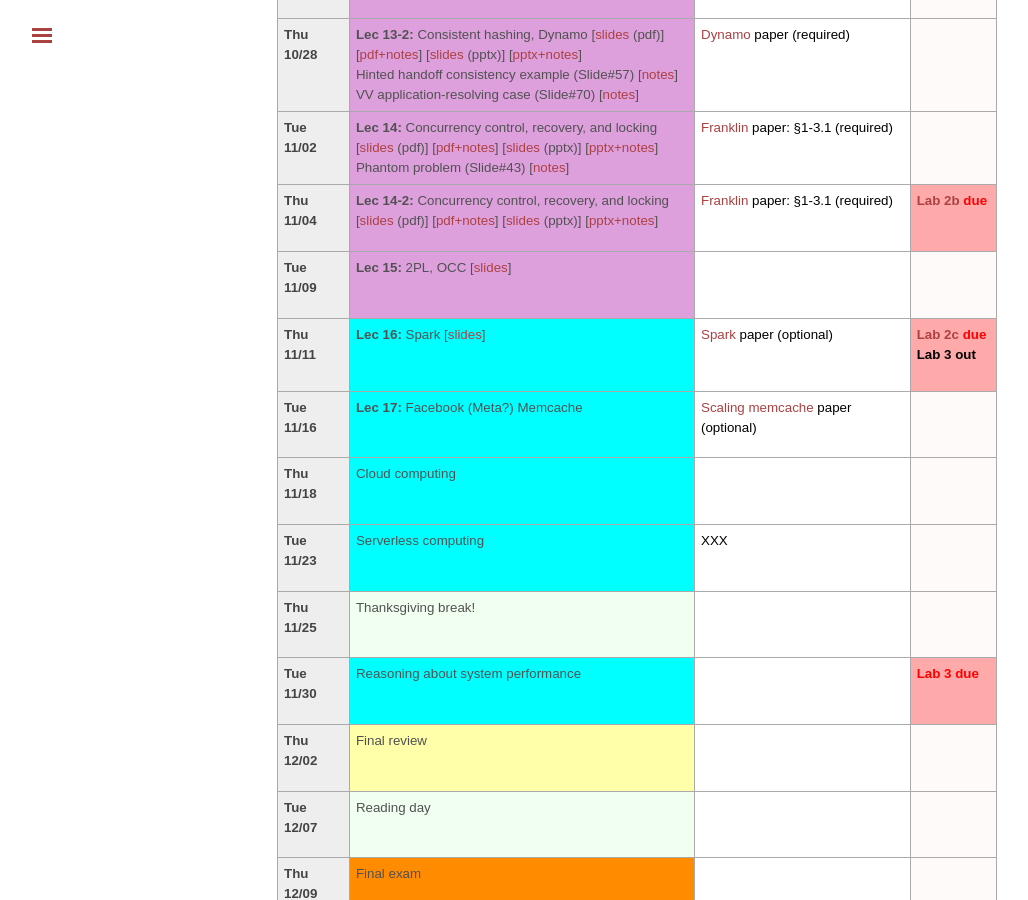
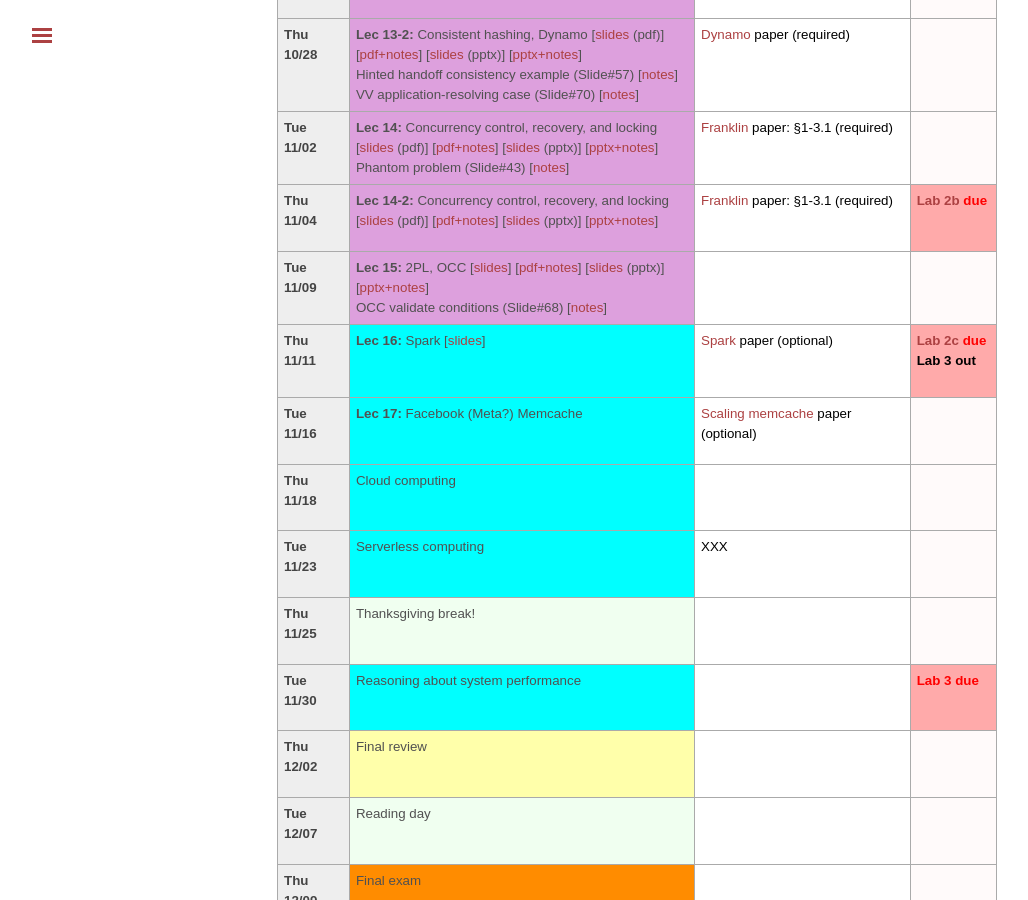
Before and after one commit to tddg/cs475-fall21, a Jekyll site: the page built from schedule.md, in a window 1280 px wide and 900 px high, scrolled down 1601 px. Shown: the whole window, without its empty margins (3-1031 px from the left). Built offline with Jekyll 4.4.1, drawn with Linux system fonts in a browser that asks for light colours.

Commit message:
added lec 15 with notes

```diff
--- a/schedule.md
+++ b/schedule.md
@@ -412,6 +412,10 @@ The course schedule is tentative and subject to change\*.
   <td class="consistency">
 		<b>Lec 15:</b> 2PL, OCC
 		[<a href="./public/lecs/lec15-2pl-occ.pdf">slides</a>]
+		[<a href="./public/lecs/lec15-2pl-occ+notes.pdf">pdf+notes</a>]
+		[<a href="./public/lecs/lec15-2pl-occ.pptx">slides</a> (pptx)]
+		[<a href="./public/lecs/lec15-2pl-occ+notes.pptx">pptx+notes</a>] <br/>
+		OCC validate conditions (Slide#68) [<a href="./public/lecs/occ_validate.pdf">notes</a>]
   </td>
   <td class="reading">
 
```
Also changed, not shown: 5 other files.
